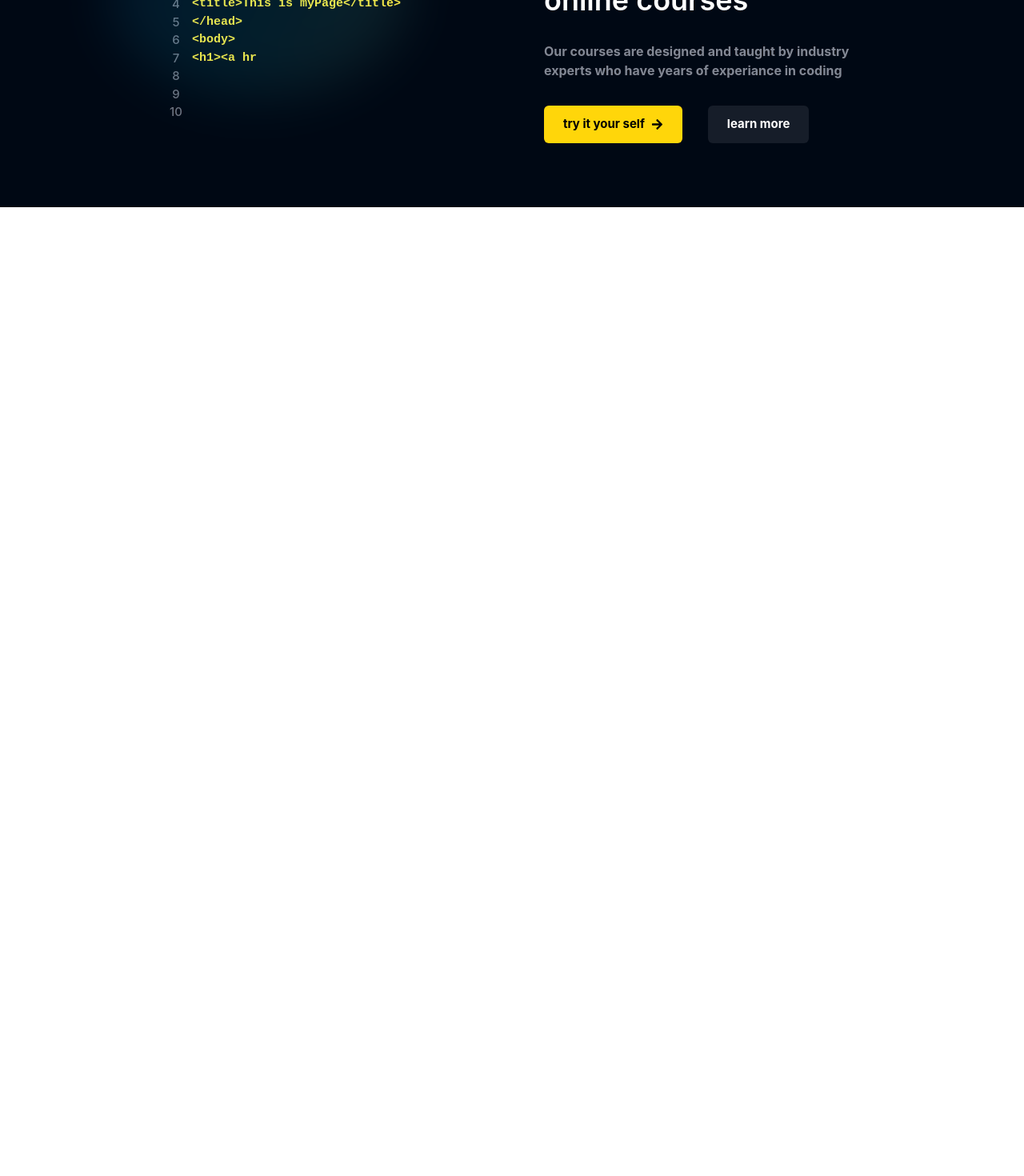
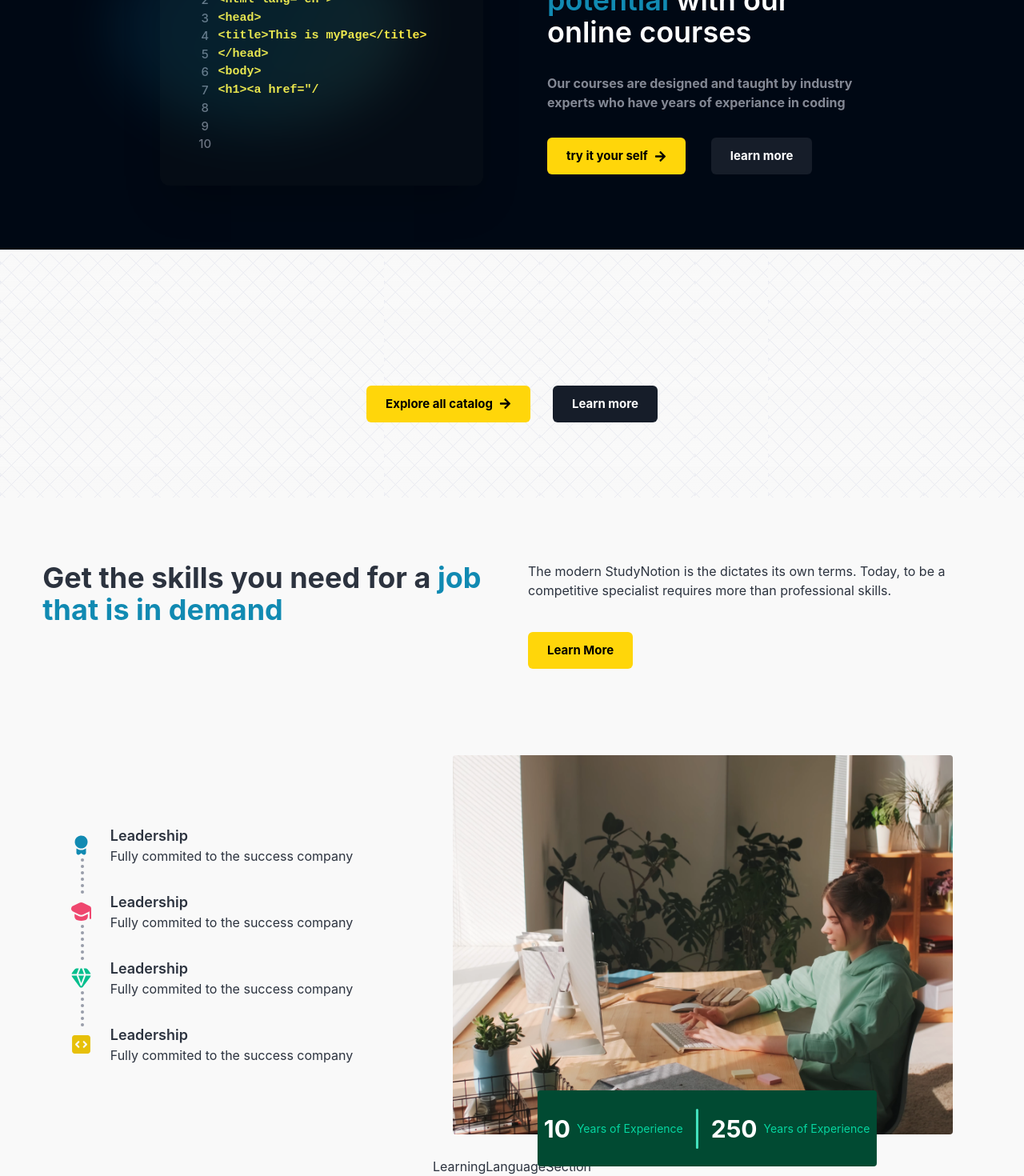
Before and after one commit to ShahzadKhichi/MERN_PROJECTS, a React (Vite) app in the folder LMS_Site_Babbar/Frontend/: page / in a window 1280 px wide. Shown: the part 1219-2689 px from the top of the page at 80% size. Before the commit the page ends 1478 px from the top, so only its background shows below. Built offline with nearby package versions, Linux system fonts and the light colour scheme.

Commit message:
homepage section 2 completed

```diff
--- a/LMS_Site_Babbar/Frontend/src/App.css
+++ b/LMS_Site_Babbar/Frontend/src/App.css
@@ -41,3 +41,7 @@ html,body{
   filter: blur(34px);
   transform: matrix(1, 0, -0.03, 1, 0, 0);
 }
+
+.homepage_bg{
+  background-image: url("./assets/Images/bghome.svg");
+}
--- a/LMS_Site_Babbar/Frontend/src/Components/Core/HomePage/CodeBlocks.jsx
+++ b/LMS_Site_Babbar/Frontend/src/Components/Core/HomePage/CodeBlocks.jsx
@@ -15,7 +15,7 @@ const CodeBlocks = ({
 }) => {
   return (
     <div
-      className={`flex  flex-col md:flex-row ${direction} my-20 items-center lg:justify-between lg:-translate-x-0 md:justify-center -translate-x-10 gap-20 mt-20 `}
+      className={`flex  flex-col md:flex-row ${direction}  my-20 items-center lg:justify-between lg:-translate-x-0 md:justify-center -translate-x-10 gap-20 mt-20 `}
     >
       <div className="flex flex-col w-[50%] gap-8 ">
         <div className="lg:text-4xl md:text-3xl font-semibold">
@@ -36,7 +36,7 @@ const CodeBlocks = ({
         </div>
       </div>
 
-      <div className="flex w-[50%] relative text-[10px] lg:text-[15px]  font-medium">
+      <div className="flex w-[50%] relative text-[10px] lg:text-[15px] shadow-2xl bg-[#050c15] p-10 rounded-xl opacity-100 font-medium">
         {bgGradient}
         <div className="flex flex-col text-center w-[10%] text-richblack-400 font-inter ">
           <p>1</p>
--- /dev/null
+++ b/LMS_Site_Babbar/Frontend/src/Components/Core/HomePage/LearningLanguageSection.jsx
@@ -0,0 +1,7 @@
+import React from "react";
+
+const LearningLanguageSection = () => {
+  return <div>LearningLanguageSection</div>;
+};
+
+export default LearningLanguageSection;
--- /dev/null
+++ b/LMS_Site_Babbar/Frontend/src/Components/Core/HomePage/TimeLineSection.jsx
@@ -0,0 +1,87 @@
+import React from "react";
+import logo1 from "../../../assets/TimeLineLogo/Logo1.svg";
+import logo2 from "../../../assets/TimeLineLogo/Logo2.svg";
+import logo3 from "../../../assets/TimeLineLogo/Logo3.svg";
+import logo4 from "../../../assets/TimeLineLogo/Logo4.svg";
+import timelineImage from "../../../assets/Images/TimelineImage.png";
+
+const timeline = [
+  {
+    logo: logo1,
+    heading: "Leadership",
+    subHeading: "Fully commited to the  success company",
+  },
+  {
+    logo: logo2,
+    heading: "Leadership",
+    subHeading: "Fully commited to the  success company",
+  },
+
+  {
+    logo: logo3,
+    heading: "Leadership",
+    subHeading: "Fully commited to the  success company",
+  },
+  {
+    logo: logo4,
+    heading: "Leadership",
+    subHeading: "Fully commited to the  success company",
+  },
+];
+
+const TimeLineSection = () => {
+  return (
+    <div className="flex gap-10 items-center">
+      <div className="flex flex-col gap-8 w-[45%]">
+        {timeline.map((item, index) => (
+          <div className="flex  gap-6 items-center " key={index}>
+            <div className="relative">
+              <img src={item.logo} className="w-[25px] h-[25px]" alt="" />
+              {index != timeline.length - 1 && (
+                <div className="absolute -bottom-12 left-3 flex flex-col gap-1">
+                  <div className="w-1 h-1 bg-richblack-200 rounded-full"></div>
+                  <div className="w-1 h-1 bg-richblack-200 rounded-full"></div>
+                  <div className="w-1 h-1 bg-richblack-200 rounded-full"></div>
+                  <div className="w-1 h-1 bg-richblack-200 rounded-full"></div>
+                  <div className="w-1 h-1 bg-richblack-200 rounded-full"></div>
+                  <div className="w-1 h-1 bg-richblack-200 rounded-full"></div>
+                </div>
+              )}
+            </div>
+            <div className="flex flex-col">
+              <h2 className="font-semibold font-inter text-[18px]">
+                {item.heading}
+              </h2>
+              <h3 className="text-base">{item.subHeading}</h3>
+            </div>
+          </div>
+        ))}
+      </div>
+
+      <div className="relative  ">
+        <img
+          src={timelineImage}
+          alt="timeline image"
+          className="shadow-white object-cover h-fit rounded"
+        />
+        <div className="absolute -bottom-10 translate-x-[25%] rounded  flex bg-caribbeangreen-700 text-white items-center  p-2 h-[20%] gap-4">
+          <div className="flex items-center gap-2">
+            <p className="text-3xl font-bold">10</p>
+            <p className="text-caribbeangreen-100 text-sm">
+              Years of Experience
+            </p>
+          </div>
+          <div className="w-[3px] h-[50px] rounded bg-caribbeangreen-50"></div>
+          <div className="flex items-center gap-2">
+            <p className="text-3xl font-bold">250</p>
+            <p className="text-caribbeangreen-100 text-sm">
+              Years of Experience
+            </p>
+          </div>
+        </div>
+      </div>
+    </div>
+  );
+};
+
+export default TimeLineSection;
--- a/LMS_Site_Babbar/Frontend/src/Pages/Home.jsx
+++ b/LMS_Site_Babbar/Frontend/src/Pages/Home.jsx
@@ -5,6 +5,8 @@ import HighlightText from "../Components/Core/HomePage/HighlightText";
 import CTAButton from "../Components/Core/HomePage/CTAButton";
 import bannerVideo from "../assets/Images/banner.mp4";
 import CodeBlocks from "../Components/Core/HomePage/CodeBlocks";
+import TimeLineSection from "../Components/Core/HomePage/TimeLineSection";
+import LearningLanguageSection from "../Components/Core/HomePage/LearningLanguageSection";
 const Home = () => {
   return (
     <div className="w-screen min-h-screen bg-richblack-900 flex flex-col font-inter">
@@ -83,7 +85,45 @@ const Home = () => {
         </div>
       </section>
       {/* section 2 */}
-      <section></section>
+      <section className="bg-pure-greys-5 text-richblack-700">
+        <div className="homepage_bg h-[310px]">
+          <div className="w-11/12 max-w-maxContent flex-col flex items-center justify-between gap-5 mx-auto">
+            <div className="h-[150px]"></div>
+            <div className="flex gap-7 flex-col md:flex-row text-white">
+              <CTAButton active={true} linkto={"/singup"}>
+                <div className="flex gap-2 items-center">
+                  Explore all catalog {<FaArrowRight />}
+                </div>
+              </CTAButton>
+              <CTAButton active={false} linkto={"/login"}>
+                Learn more
+              </CTAButton>
+            </div>
+          </div>
+        </div>
+        <div className="mx-auto w-11/12 max-w-maxContent flex flex-col items-center justify-between gap-7">
+          <div className="flex gap-10 my-20">
+            <div className="w-[50%] text-4xl font-inter font-bold">
+              Get the skills you need for a{" "}
+              <HighlightText text={"job that is in demand"} />
+            </div>
+            <div className="w-[50%] flex flex-col gap-10 ">
+              <div className="text-[16px]">
+                The modern StudyNotion is the dictates its own terms. Today, to
+                be a competitive specialist requires more than professional
+                skills.
+              </div>
+              <div className="w-fit">
+                <CTAButton active={true} linkto={"/signup"}>
+                  Learn More
+                </CTAButton>
+              </div>
+            </div>
+          </div>
+          <TimeLineSection />
+          <LearningLanguageSection />
+        </div>
+      </section>
       {/* section 3 */}
       <section></section>
       {/* footer */}
```
